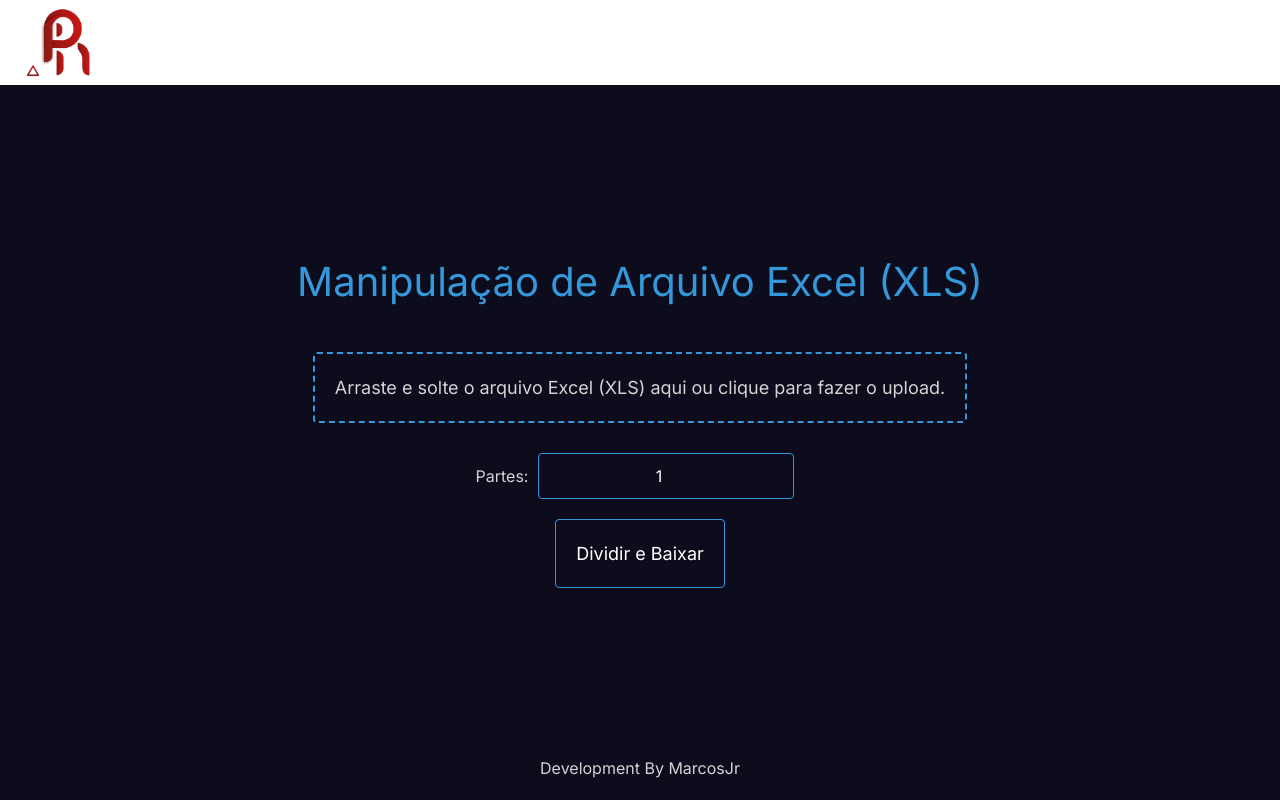
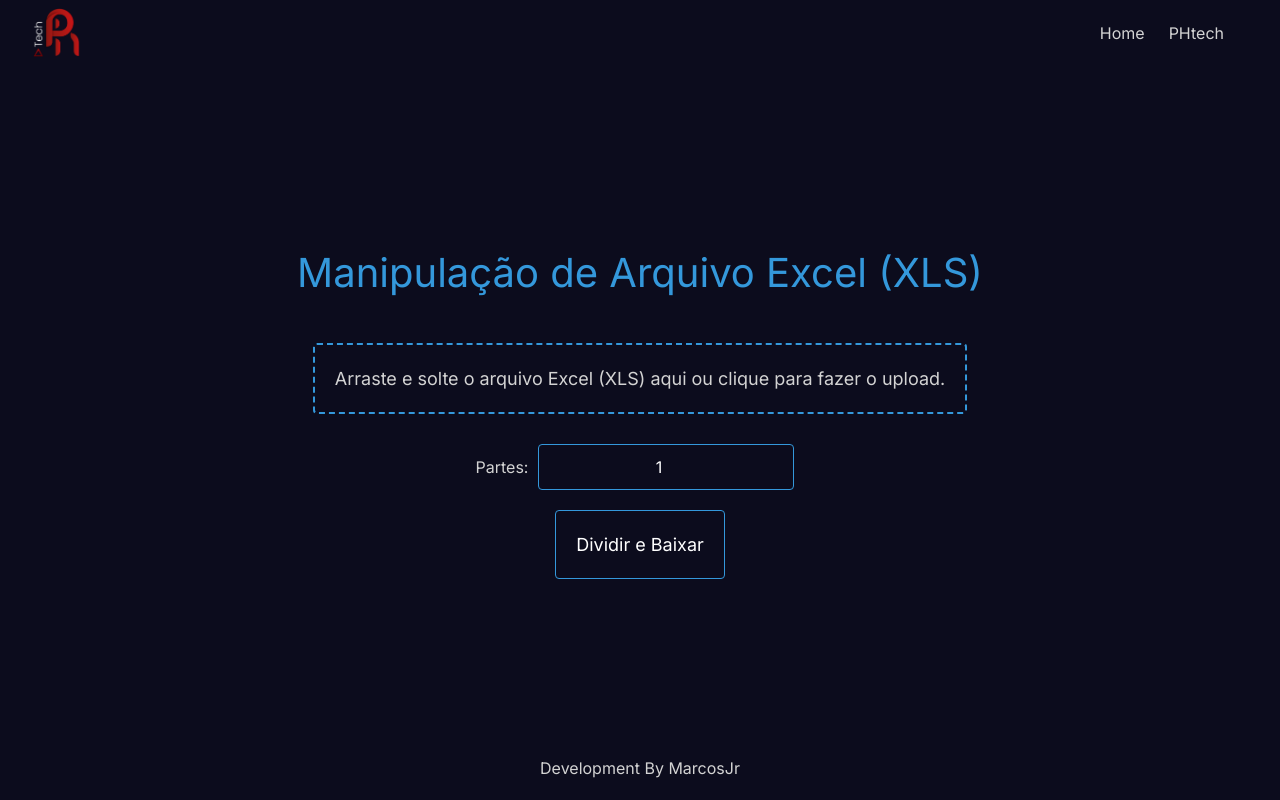
Before and after one commit to programingspaceT-801/CSV---Diviser, a Next.js app in the folder my-csv-app/: page / in a window 1280 px wide. Built offline with nearby package versions, Linux system fonts and the light colour scheme.

Commit message:
feat: removeul deploy

```diff
--- a/my-csv-app/app/components/navbar/index.tsx
+++ b/my-csv-app/app/components/navbar/index.tsx
@@ -8,28 +8,27 @@ const Navbar = () => {
   const [toggle, setToggle] = useState(false);
 
   return (
-    <nav className="w-full flex py-2 px-6 justify-between items-center navbar bg-white">
-      <img src='/logo (1) (1).png' alt="hoobank" className="w-[70px] h-[auto]" />
+    <nav className="w-full flex py-2 px-8 justify-between items-center navbar bg-trasnparent">
+      <img src='/logo (1) (1).png' alt="hoobank" className="w-[50px] h-[auto]" />
 
       <ul className="list-none sm:flex hidden justify-end items-center flex-1">
-
+        <li className="d-flex justify-between w-100">
+          <a className="mr-6 cursor-pointer">Home</a>
+          <a className="mr-6 cursor-pointer">PHtech</a>
+        </li>
       </ul>
 
       <div className="sm:hidden flex flex-1 justify-end items-center">
-        <img
-          src={toggle ? iconsclose : iconsmenu}
-          alt="menu"
-          className="w-[28px] h-[28px] object-contain"
-          onClick={() => setToggle(!toggle)}
-        />
 
         <div
-          className={`${
-            !toggle ? "hidden" : "flex"
-          } p-6 bg-black-gradient absolute top-20 right-0 mx-4 my-8 min-w-[140px] rounded-xl sidebar`}
+          className={`${!toggle ? "hidden" : "flex"
+            } p-6 bg-black-gradient absolute top-20 right-0 mx-4 my-8 min-w-[140px] rounded-xl sidebar`}
         >
-          <ul className="list-none flex justify-end items-start flex-1 flex-col">
-
+          <ul className="list-none flex justify-end items-start flex-1 flex-col text-white">
+            <li>
+              <a>Home</a>
+              <a>PHtech</a>
+            </li>
           </ul>
         </div>
       </div>
```
